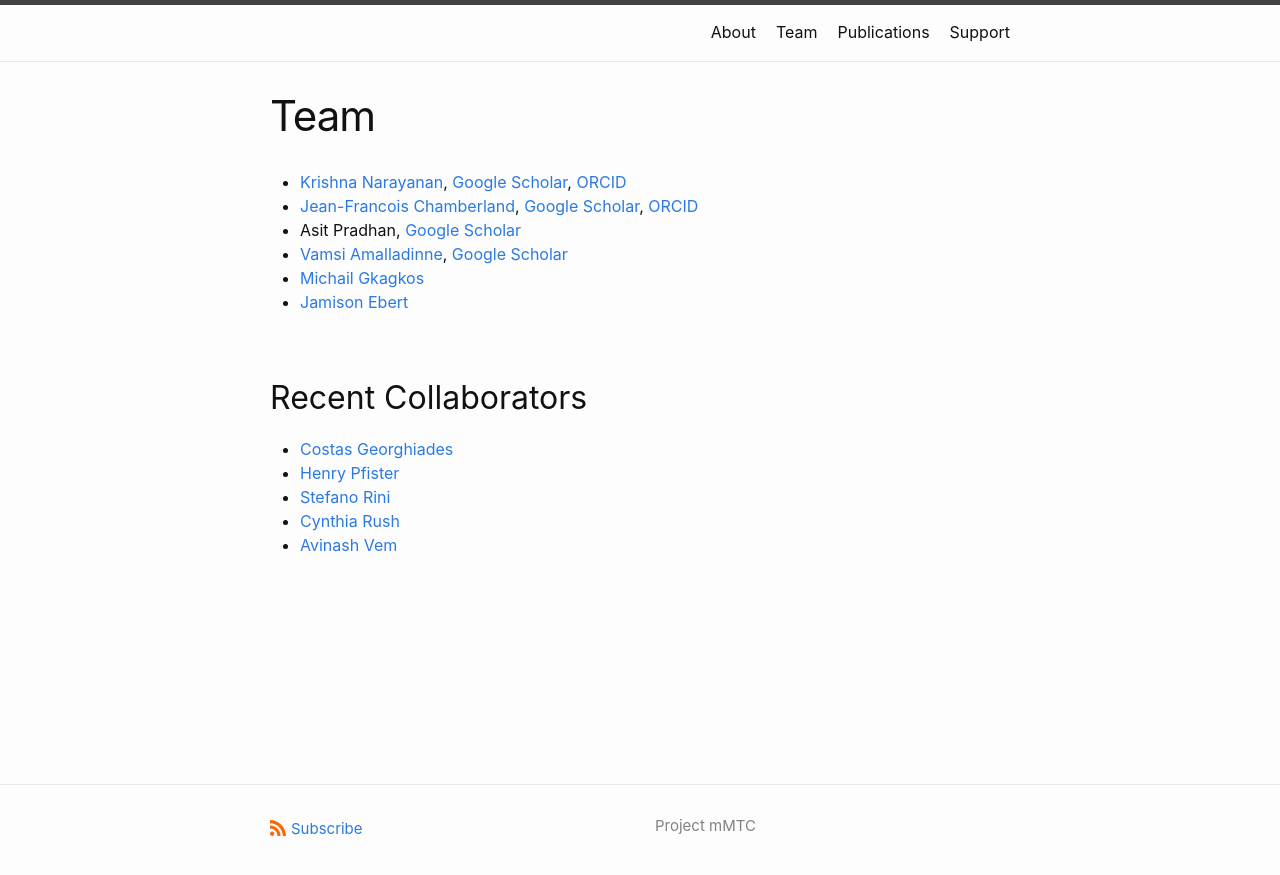
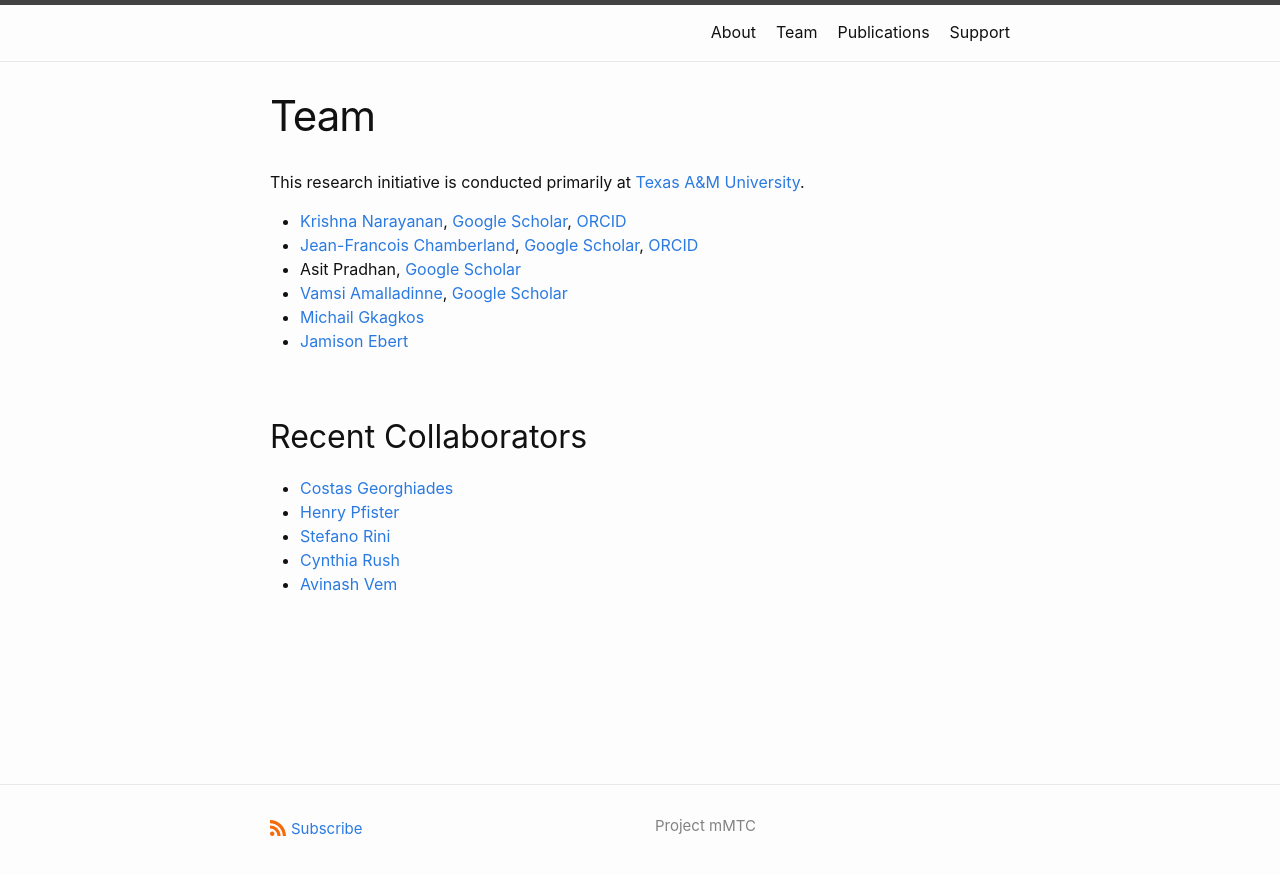
Before and after one commit to EngProjects/mMTC, a Jekyll site: the page built from people.md, in a window 1280 px wide. Shown: the top 875 px of the page. Built offline with Jekyll 4.4.1, drawn with Linux system fonts in a browser that asks for light colours.

Commit message:
Update people.md

```diff
--- a/people.md
+++ b/people.md
@@ -3,6 +3,8 @@ layout: page
 title: Team
 permalink: /People.html
 ---
+
+This research initiative is conducted primarily at [Texas A&M University](https://www.tamu.edu/).
 
 * [Krishna Narayanan](https://github.com/krntamu), [Google Scholar](https://scholar.google.com/citations?hl=en&user=oDivxXQAAAAJ), [ORCID](https://orcid.org/0000-0001-8742-5332)
 * [Jean-Francois Chamberland](https://github.com/chmbrlnd), [Google Scholar](https://scholar.google.com/citations?user=8Dk3NR0AAAAJ), [ORCID](https://orcid.org/0000-0002-2983-9884)
```
